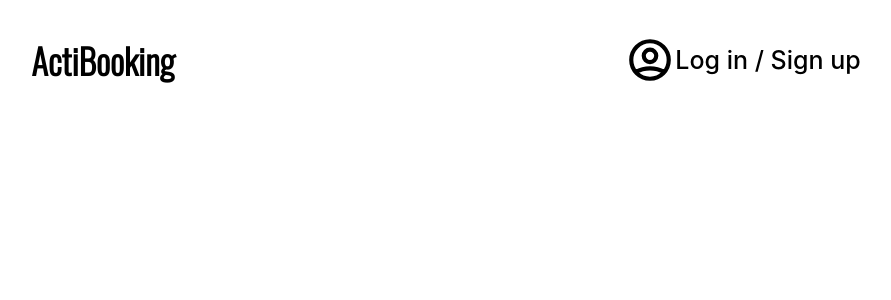
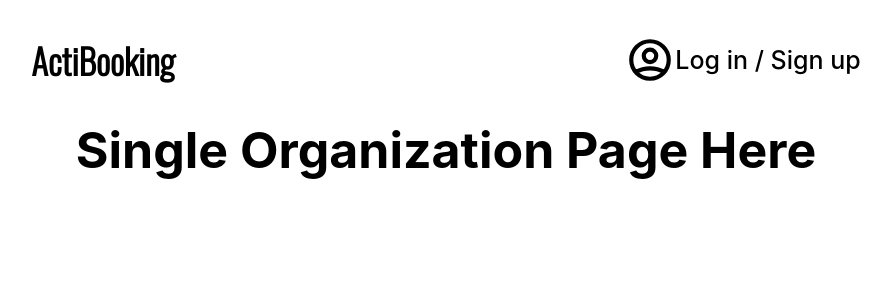
Before and after one commit to skierovski/Actibooking-mirrored, a React (Create React App) app in the folder actibooking_react_app/: page /Organizations/1 in a window 1280 px wide. Shown: the top 300 px of the page, without its empty margins (194-1085 px from the left). Built offline with nearby package versions, Linux system fonts and the light colour scheme.

Commit message:
Add some css to slider

```diff
--- a/actibooking_react_app/src/Components/MostPupularOrganization/MostPopularOrganization.js
+++ b/actibooking_react_app/src/Components/MostPupularOrganization/MostPopularOrganization.js
@@ -28,7 +28,7 @@ export default function MostPopularOrganization() {
     <div className={styles.slaiderbox}>
       <Slider {...settings}>
         {Organizations.map((o) => (
-        <SliderCard logoUrl={o.logoUrl} name={o.name} adress={o.adresses[0]}/>
+        <SliderCard key={o.id} logoUrl={o.logoUrl} name={o.name} adress={o.adresses[0]}/>
       ))}
       </Slider>
       </div>
--- a/actibooking_react_app/src/Components/Organization/SingleOrganizationPage/SingleOrganizationPage.js
+++ b/actibooking_react_app/src/Components/Organization/SingleOrganizationPage/SingleOrganizationPage.js
@@ -5,6 +5,7 @@ const SingleOrganizationPage = (props) => {
     return (
         <>
             <Navibar/>
+            <h1>Single Organization Page Here</h1>
         </>
     )
 }
--- a/actibooking_react_app/src/Components/Organization/SingleOrganizationPage/SingleOrganizationPage.module.css
+++ b/actibooking_react_app/src/Components/Organization/SingleOrganizationPage/SingleOrganizationPage.module.css
@@ -0,0 +1,3 @@
+h1{
+    font-size: 50px;
+}
```
